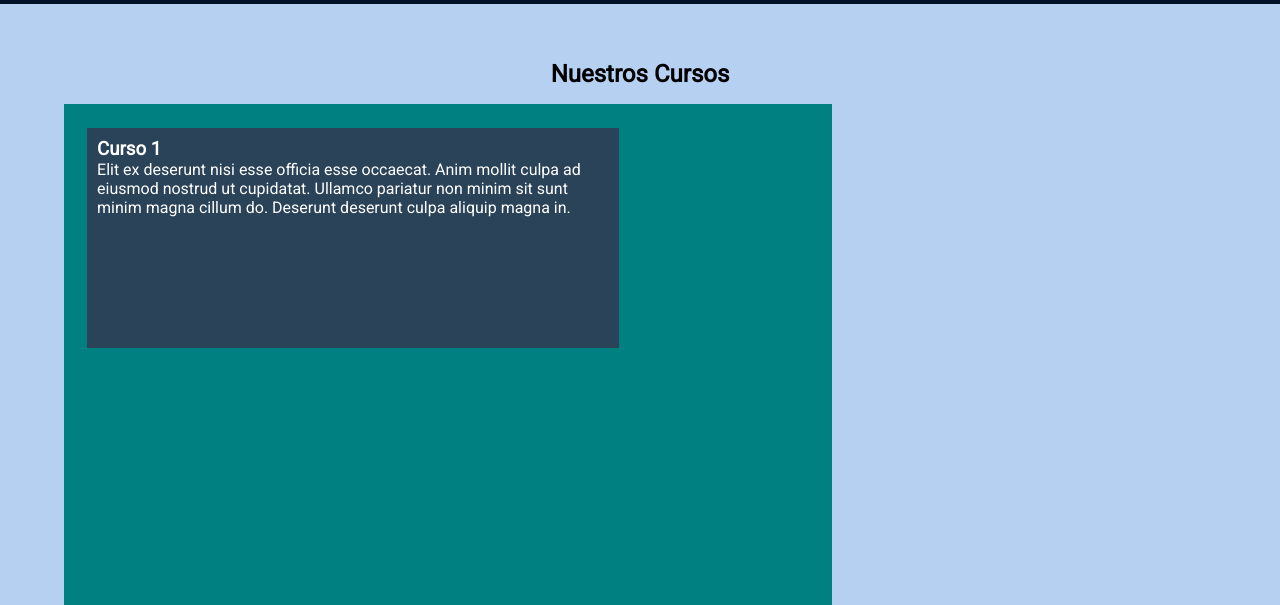
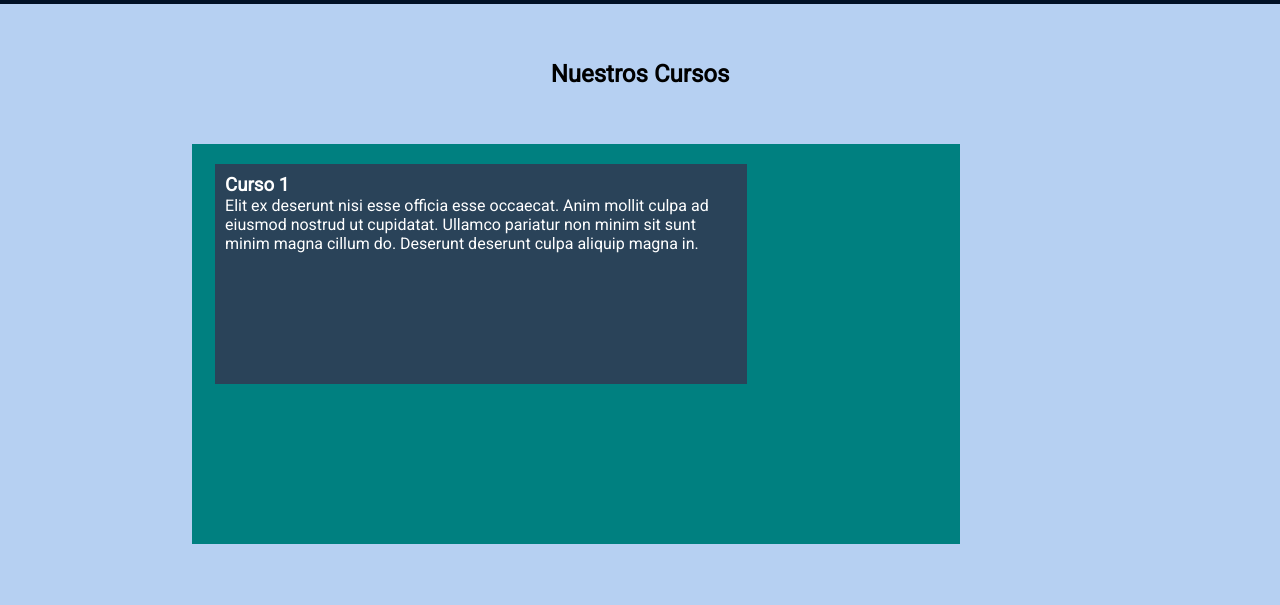
Before and after one commit to nahuel89aquino/CursoCoderWeb, a plain HTML site: page index.html in a window 1280 px wide. Shown: the part 188-793 px from the top of the page. Drawn offline with Linux system fonts and the light colour scheme.

Commit message:
M - flex box -desafio

```diff
--- a/index.html
+++ b/index.html
@@ -39,12 +39,11 @@
 
   <!-- Inicio de Main-->
   <main>
-    <h2 id="courses">Nuestros Cursos</h2>
+    <h2>Nuestros Cursos</h2>
     <!-- Lista de cursos-->
     <article>
       <section class="coursesBanner">
-        <ul>
-          <li>
+
             <div class="courseCard relative">
               <div class="courseInfo absolute">
                 <h3><a href="pages/course.html">Curso 1</a></h3>
@@ -53,8 +52,7 @@
                 </p>
               </div>
             </div>
-          </li>
-          <li>
+
             <div class="courseCard relative">
               <div class="courseInfo absolute">
                 <h3><a href="pages/course.html">Curso 2</a></h3>
@@ -63,8 +61,7 @@
                 </p>
               </div>
             </div>
-          </li>
-          <li>
+
             <div class="courseCard relative">
               <div class="courseInfo absolute">
                 <h3><a href="pages/course.html">Curso 3</a></h3>
@@ -73,8 +70,6 @@
                 </p>
               </div>
             </div>
-          </li>
-        </ul>
       </section>
 
       <!-- Detalles y caracteristicas de los cursos ofrecidos-->
--- a/styles.css
+++ b/styles.css
@@ -113,22 +113,19 @@ aside{
 }
 
 .coursesBanner{
-    height: 40%;
-    margin-left:5%;
-    margin-right: 5%;
-    margin-bottom: 2vh;
+    height: 180vh;
+    display: flex;
+    flex-direction: column;
+    justify-content: space-around;
+    align-items: center;
     width: 90%;
 
 }
-.coursesBanner li{
-    display: inline;
-}
 
 .courseCard{
-    display: inline-block;
     background-color: teal;
     width: 60vw;
-    height: 60vh;
+    height: 50vh;
 }
 .courseInfo a{
     text-decoration: none;
```
